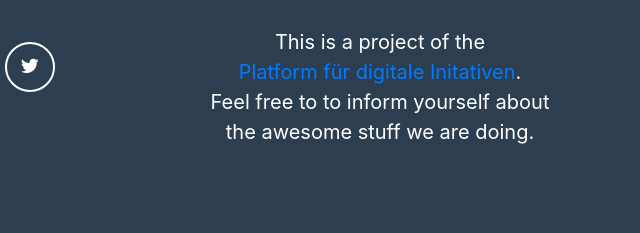
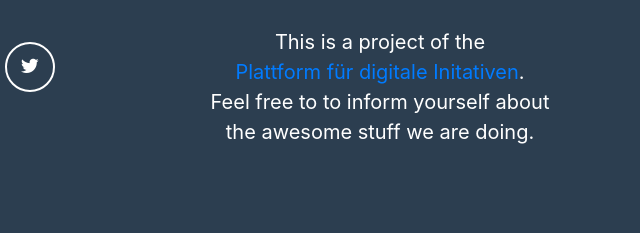
Before and after one commit to digitaleinitiativen/gamejam17, a website with bundled scripts: page index.html in a window 1280 px wide. Shown: the part 3240-3473 px from the top of the page, 640-1280 px from the left. Built offline with nearby package versions, Linux system fonts and the light colour scheme.

Commit message:
Fixed typo number one

```diff
--- a/index.html
+++ b/index.html
@@ -194,7 +194,7 @@
             <div class="footer-col col-md-4">
               <h3>Digitale Initiativen</h3>
               <p>This is a project of the<br>
-                <a href="http://www.digitaleinitiativen.at/">Platform für digitale Initativen</a>.<br>
+                <a href="http://www.digitaleinitiativen.at/">Plattform für digitale Initativen</a>.<br>
               Feel free to to inform yourself about the awesome stuff we are doing.</p>
             </div>
           </div>
```
